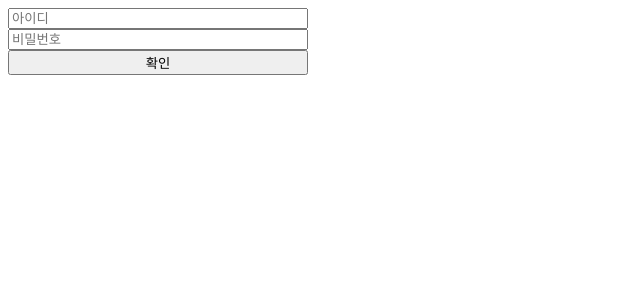
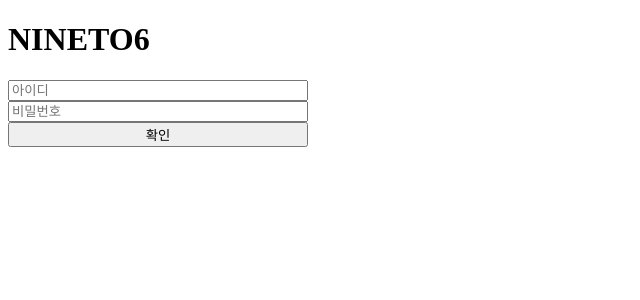
Before and after one commit to nineto6/FE-Login, a React (Create React App) app: page /login in a window 1280 px wide. Shown: the top 300 px of the page, without its empty margins (0-640 px from the left). Built offline with nearby package versions, Linux system fonts and the light colour scheme.

Commit message:
SET: reform router
1. router 수정

2. useNavigate 로 이동

```diff
--- a/src/App.tsx
+++ b/src/App.tsx
@@ -1,4 +1,5 @@
 import { useNavigate } from "react-router-dom";
+import Home from "./components/Home";
 
 function App() {
   const nav = useNavigate();
@@ -9,6 +10,8 @@ function App() {
 
   return (
     <div>
+      <Home />
+
       <h1>Welcome !</h1>
       <nav>
         <h4
--- /dev/null
+++ b/src/components/Home.tsx
@@ -0,0 +1,21 @@
+import { useNavigate } from "react-router-dom";
+
+export default function Home() {
+  const nav = useNavigate();
+
+  const pageChange = (url: string) => {
+    nav(`${url}`);
+  };
+
+  return (
+    <div>
+      <h1
+        onClick={() => {
+          pageChange("/");
+        }}
+      >
+        NINETO6
+      </h1>
+    </div>
+  );
+}
--- a/src/pages/Board.tsx
+++ b/src/pages/Board.tsx
@@ -1,6 +1,7 @@
 import { useForm } from "react-hook-form";
 import { OnBoardPostData, boardGetData } from "../api";
 import { useQuery } from "react-query";
+import Home from "../components/Home";
 
 export interface IBoardData {
   boardTitle: string;
@@ -41,6 +42,8 @@ export default function Board() {
   };
   return (
     <div>
+      <Home />
+
       <form
         style={{
           display: "flex",
--- a/src/pages/Login.tsx
+++ b/src/pages/Login.tsx
@@ -1,5 +1,6 @@
 import { useForm } from "react-hook-form";
 import { OnFormPostData } from "../api";
+import Home from "../components/Home";
 
 export interface IFormData {
   userId: String;
@@ -22,6 +23,8 @@ export default function Login() {
   };
   return (
     <div>
+      <Home />
+
       <form
         style={{
           display: "flex",
--- a/src/pages/SignUp.tsx
+++ b/src/pages/SignUp.tsx
@@ -2,9 +2,9 @@ import axios from "axios";
 import { useState } from "react";
 import { useForm } from "react-hook-form";
 import styled from "styled-components";
-import { useMutation } from "react-query";
 import { OnSignUpData } from "../api";
 import { useNavigate } from "react-router-dom";
+import Home from "../components/Home";
 
 const SignUpForm = styled.form`
   display: flex;
@@ -58,7 +58,8 @@ export default function SignUp() {
   };
 
   return (
-    <>
+    <div>
+      <Home />
       <SignUpForm onSubmit={handleSubmit(onValid)}>
         <input
           {...register("userId", {
@@ -90,6 +91,6 @@ export default function SignUp() {
         <span>{errors?.userNm?.message}</span>
         <button>submit</button>
       </SignUpForm>
-    </>
+    </div>
   );
 }
```
